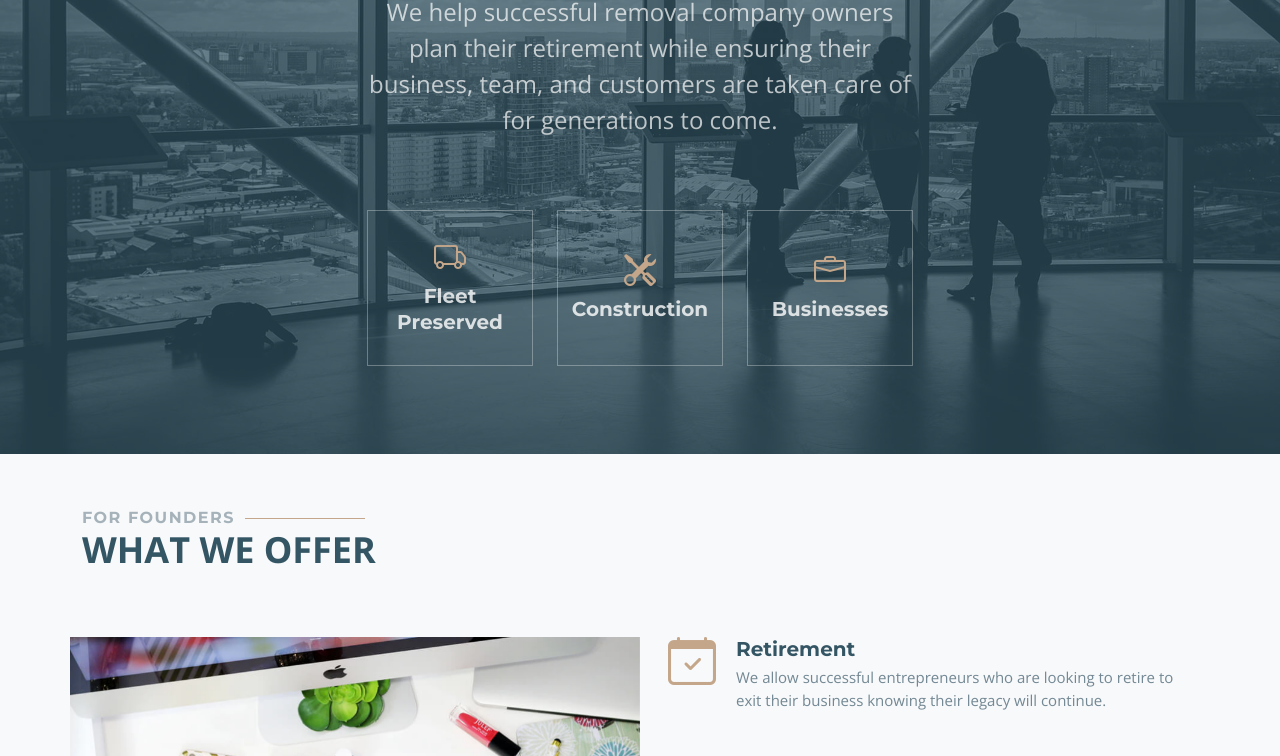
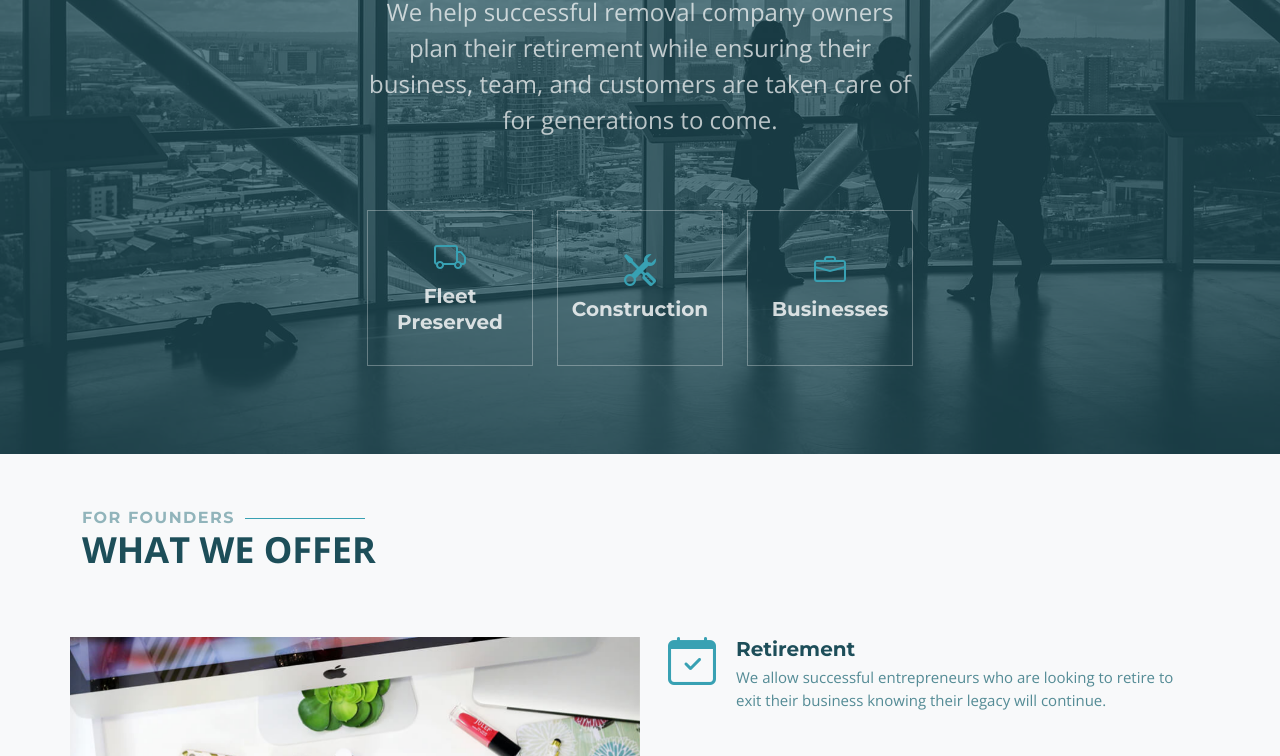
Before and after one commit to For-Legacy/for_legacy, a plain HTML site: page index.html in a window 1280 px wide. Shown: the part 346-1102 px from the top of the page. Drawn offline with nearby package versions, Linux system fonts and the light colour scheme.

Commit message:
Assistant checkpoint: Update color scheme with teal tones
Assistant generated file changes:
- assets/css/main.css: Update color scheme with teal tones

---

User prompt:

maybe more teal the colours are quite similar

```diff
--- a/assets/css/main.css
+++ b/assets/css/main.css
@@ -19,19 +19,19 @@
 
 /* Global Colors - The following color variables are used throughout the website. Updating them here will change the color scheme of the entire website */
 :root {
-  --background-color: #F8F9FA; /* Warmer light background */
-  --default-color: #516B7A; /* Warmer blue-grey for better readability */
-  --heading-color: #345664; /* Softer navy for more approachability */
-  --accent-color: #C4A68A; /* Warmer golden-taupe for trust */
+  --background-color: #F8F9FA; /* Light background */
+  --default-color: #2A6F7C; /* Teal for better readability */
+  --heading-color: #1D4E59; /* Darker teal for headings */
+  --accent-color: #38A1B3; /* Vibrant teal for accents */
   --surface-color: #FFFFFF; /* Clean white for clarity */
-  --contrast-color: #345664; /* Matching heading color for consistency */
+  --contrast-color: #1D4E59; /* Deep teal for contrast */
 }
 
 .dark-background {
-  --background-color: #2B4D5C;
+  --background-color: #1D4E59;
   --default-color: #ffffff;
   --heading-color: #ffffff;
-  --surface-color: #4A6C80;
+  --surface-color: #2A6F7C;
   --contrast-color: #ffffff;
 }
 
```
